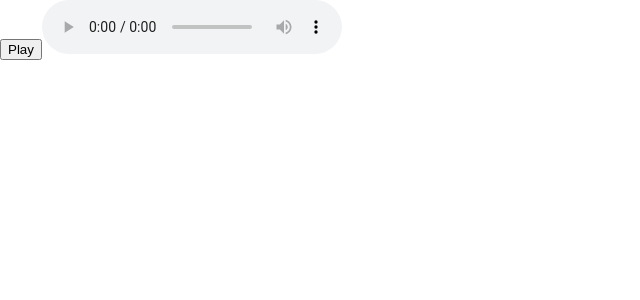
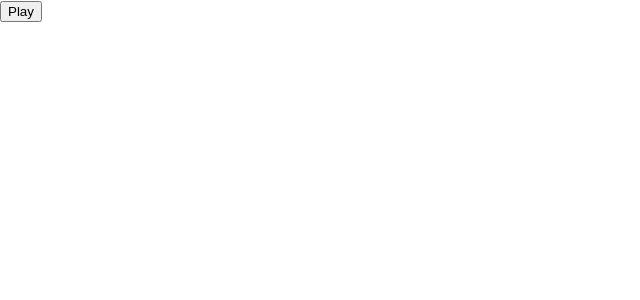
Before and after one commit to 88shell88/88shell88.github.io, a React (Create React App) app in the folder my-app/: page / in a window 1280 px wide. Shown: the top 300 px of the page, without its empty margins (0-640 px from the left). Built offline with nearby package versions, Linux system fonts and the light colour scheme.

Commit message:
put notes in local

```diff
--- a/my-app/src/App.tsx
+++ b/my-app/src/App.tsx
@@ -1,7 +1,9 @@
 import React from "react";
+
 
 function App() {
   const audio = new Audio(
+    './piano-mp3/A0.mp3'
   );
 
   const start = () => {
@@ -11,12 +13,6 @@ function App() {
   return (
     <div>
       <button onClick={start}>Play</button>
-      <audio
-        controls
-        src="./piano-mp3/A0.mp3">
-            Your browser does not support the
-            <code>audio</code> element.
-    </audio>
     </div>
   );
 }
```
